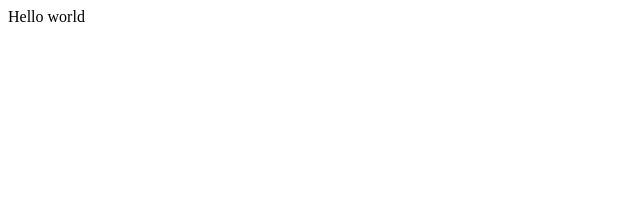
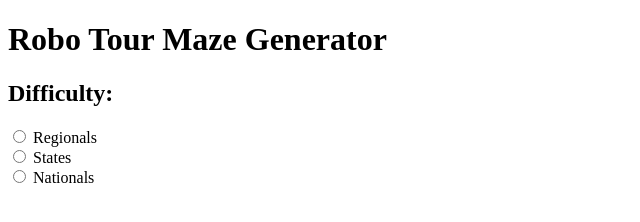
Before and after one commit to the-eric-yang/robo-tour-maze-generator, a plain HTML site: page index.html in a window 1280 px wide. Shown: the whole page, without its empty margins (0-640 px from the left). Drawn offline with Linux system fonts and the light colour scheme.

Commit message:
Update index.html

```diff
--- a/index.html
+++ b/index.html
@@ -9,7 +9,16 @@
 </head>
 
 <body>
-  Hello world
+  <h1>Robo Tour Maze Generator</h1>
+  <h2>Difficulty:</h2>
+  <form>
+    <input type="radio" id="regs" name="difficulty" value="regs">
+    <label for="regs">Regionals</label> <br>
+    <input type="radio" id="states" name="difficulty" value="states">
+    <label for="states">States</label> <br>
+    <input type="radio" id="nats" name="difficulty" value="nats">
+    <label for="nats">Nationals</label> <br>
+  </form>
   <script src="script.js"></script>
 </body>
 
```
